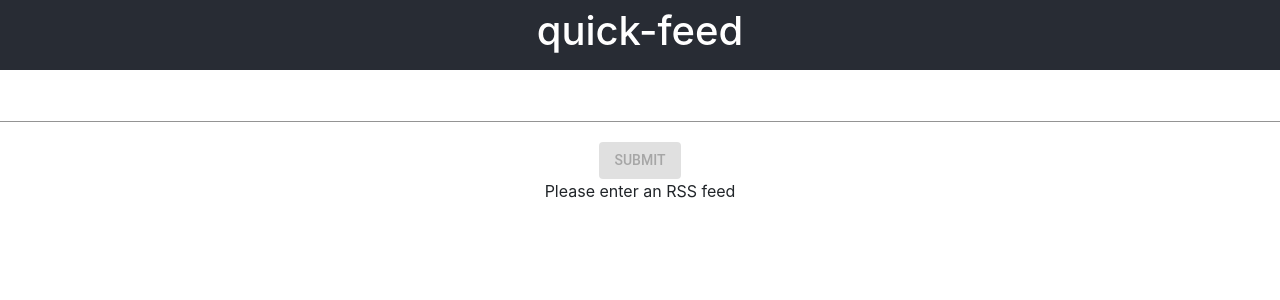
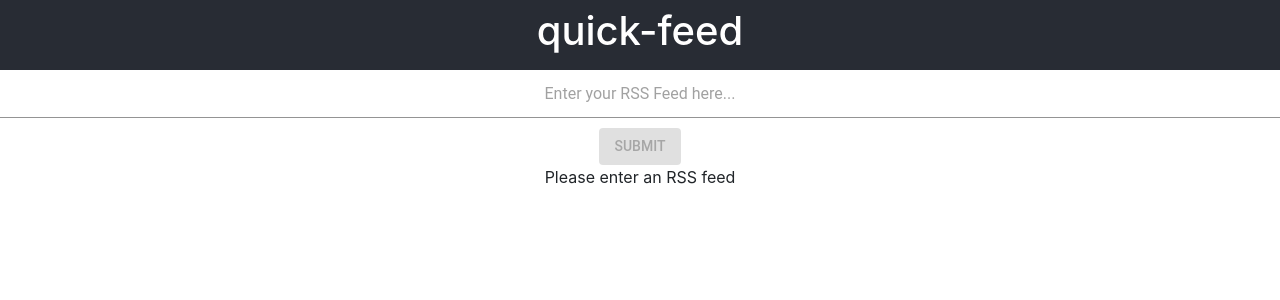
Before and after one commit to amcquade/quick-feed, a React (Create React App) app: page / in a window 1280 px wide. Shown: the top 300 px of the page. Built offline with nearby package versions, Linux system fonts and the light colour scheme.

Commit message:
improve UserForm style

```diff
--- a/src/components/SearchHistory.jsx
+++ b/src/components/SearchHistory.jsx
@@ -1,12 +1,10 @@
 import React from "react";
-import Button from "@material-ui/core/Button";
-import Menu from "@material-ui/core/Menu";
-import MenuItem from "@material-ui/core/MenuItem";
+import { Button, Menu, MenuItem } from "@material-ui/core";
 import "../App.css";
 export default function SearchHistory(props) {
   const [anchorEl, setAnchorEl] = React.useState(null);
 
-  const handleClick = event => {
+  const handleClick = (event) => {
     setAnchorEl(event.currentTarget);
   };
 
@@ -27,12 +25,12 @@ export default function SearchHistory(props) {
   };
 
   return (
-    <div>
+    <div style={{ padding: "20px 0" }}>
       <Button
         aria-controls="simple-menu"
         aria-haspopup="true"
+        color="primary"
         onClick={handleClick}
-        style={{ color: "grey", marginTop: "10px" }}
       >
         Previous Feeds
       </Button>
--- a/src/components/UserForm.jsx
+++ b/src/components/UserForm.jsx
@@ -20,16 +20,21 @@ const UserForm = ({ getFeed, previous_feeds, past }) => {
     <div>
       <form onSubmit={getFeed}>
         <Input
-          style={{ margin: "20px auto", display: "block" }}
+          placeholder="Enter your RSS Feed here..."
           type="text"
           name="feed_url"
           onChange={handleSearchChange}
+          style={{
+            padding: "0.5rem 0",
+          }}
+          fullWidth
         />
         <Button
           type="submit"
           variant="contained"
           color="primary"
           disabled={enabled}
+          style={{ marginTop: "10px" }}
         >
           Submit
         </Button>
```
